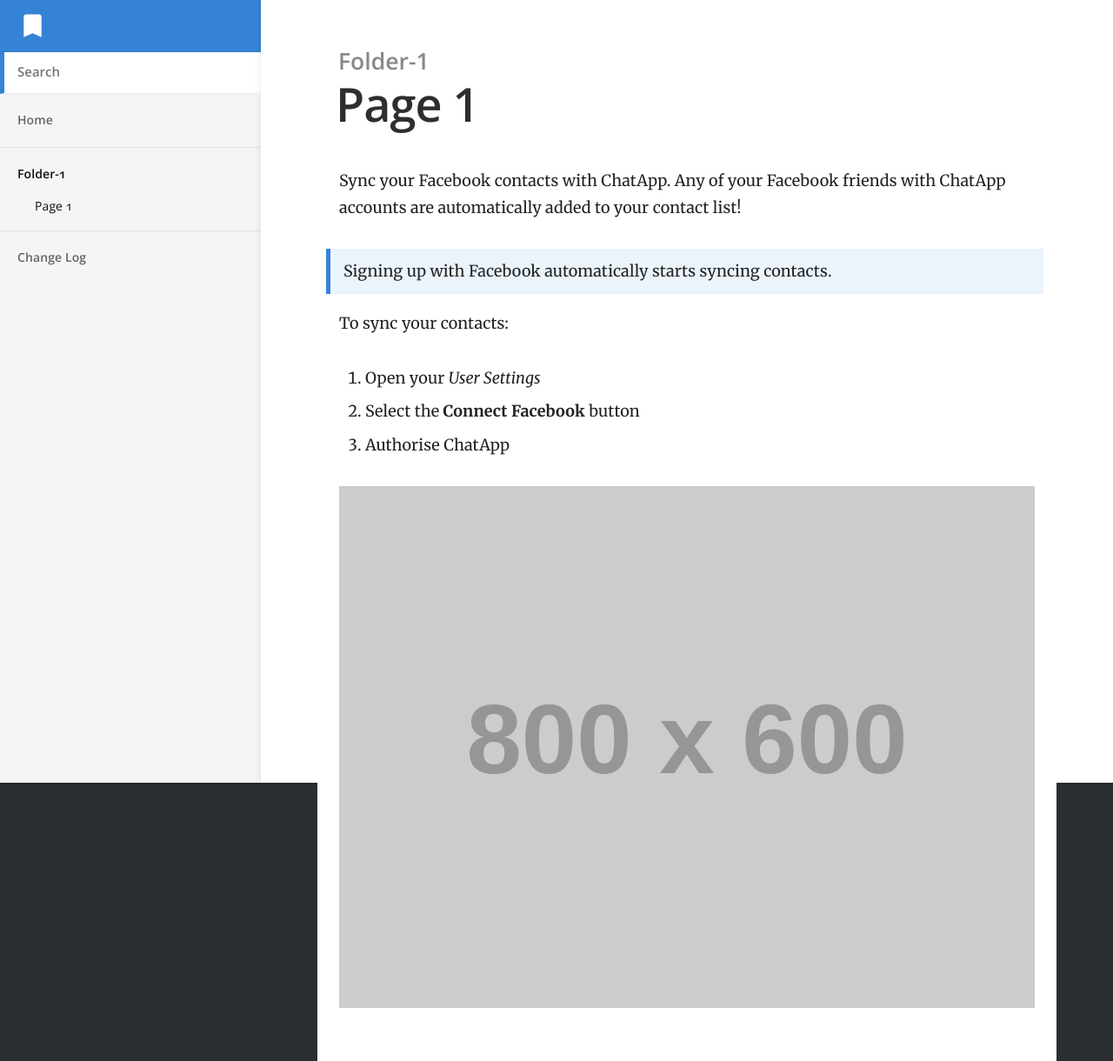
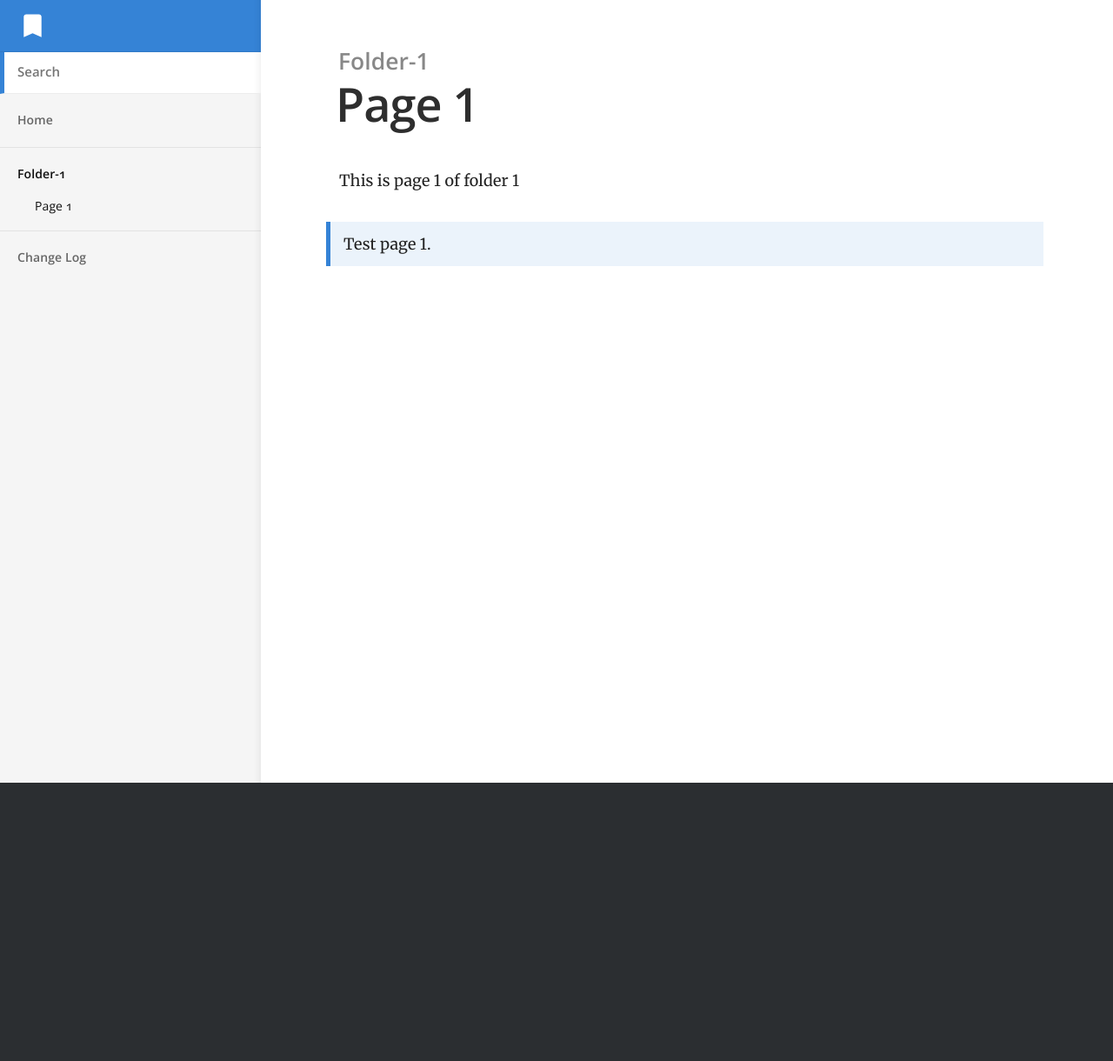
Before and after one commit to Zacbaron/Member_Overview, a Jekyll site: the page built from _docs/Folder-1/Page1.md, in a window 1280 px wide. Shown: the whole page at 87% size. Built offline with Jekyll 4.4.1, drawn with Linux system fonts in a browser that asks for light colours; after the commit the page ends 900 px from its top, so only the background shows below that.

Commit message:
Updated '_docs/Folder-1/Page1.md' via CloudCannon

```diff
--- a/_docs/Folder-1/Page1.md
+++ b/_docs/Folder-1/Page1.md
@@ -4,14 +4,6 @@ category: Folder-1
 order: 1
 ---
 
-Sync your Facebook contacts with ChatApp. Any of your Facebook friends with ChatApp accounts are automatically added to your contact list!
+This is page 1 of folder 1
 
-> Signing up with Facebook automatically starts syncing contacts.
-
-To sync your contacts:
-
-1. Open your *User Settings*
-2. Select the **Connect Facebook** button
-3. Authorise ChatApp
-
-![](//placehold.it/800x600)
+> Test page 1.
```
